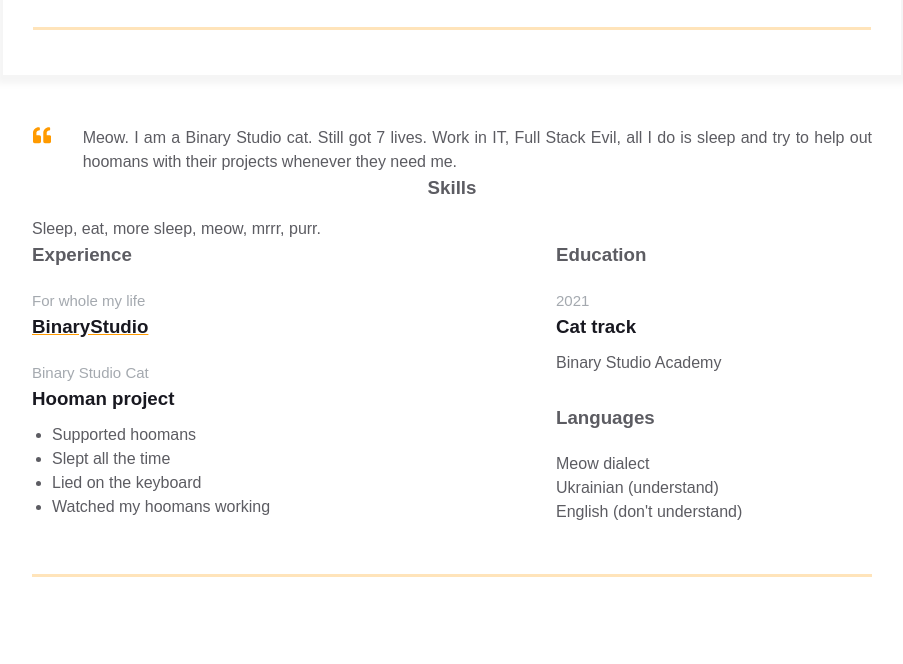
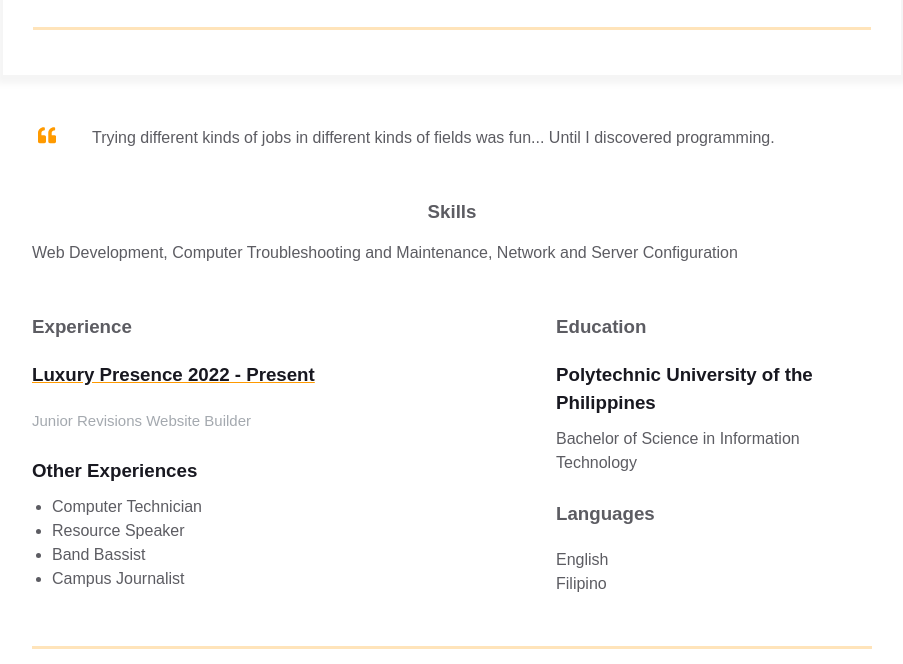
Before and after one commit to Mikoyzskie/homepage, a plain HTML site: page index.html in a window 1280 px wide. Shown: the part 305-969 px from the top of the page, without its empty margins (188-1091 px from the left). Before the commit the page ends 897 px from the top, so only its background shows below. Drawn offline with Linux system fonts and the light colour scheme.

Commit message:
Personal Information

```diff
--- a/index.html
+++ b/index.html
@@ -13,8 +13,8 @@
     <div class="resume">
         <div class="container">
             <div class="resume__block">
-                <h1 class="contact-info__header">Bulka</h1>
-                <h3 class="contact-info__sub-header">Senior Hooman Manager</h3>
+                <h1 class="contact-info__header">Myk Kenneth Escala</h1>
+                <h3 class="contact-info__sub-header">Junior Web Builder</h3>
 
                 <div class="contact_info_container fh">
                     <div class="contact-info__block">
@@ -26,7 +26,7 @@
                                     </path>
                                 </svg>
                             </div>
-                            <span>Lviv, Ukraine</span>
+                            <span>Bataan, Philippines</span>
                         </a>
                     </div>
 
@@ -43,7 +43,7 @@
                                     </path>
                                 </svg>
                             </div>
-                            <span>binary-studio</span>
+                            <span>Myk Kenneth Escala</span>
                         </a>
                     </div>
                 </div>
@@ -61,34 +61,32 @@
                     </path>
                 </svg>
             </div>
-            <p class="intro_text">Meow.
-                I am a Binary Studio cat. Still got 7 lives. Work in IT, Full Stack Evil,
-                all I do is sleep and try to help out hoomans with their projects whenever
-                they need me.
+            <p class="intro_text">Trying different kinds of jobs in different kinds of fields was fun... Until I discovered programming.
             </p>
         </div>
+        <br><br>
         <div class="skills">
             <h3 class="skills__header">Skills</h3>
-            <p class="skills__text">Sleep, eat, more sleep, meow, mrrr, purr. </p>
+            <p class="skills__text">Web Development, Computer Troubleshooting and Maintenance, Network and Server Configuration</p>
         </div>
+        <br><br>
         <div class="main-info fh">
-
             <div class="experiences">
                 <h3 class="experiences__header">Experience</h3>
                 <div class="experiences__company">
                     <div class="experiences__company-header">
-                        <span class="experiences__company-header-durability">For whole my life</span>
-                        <h3 class="experiences__company-header-name">BinaryStudio</h3>
+                        <h3 class="experiences__company-header-name">Luxury Presence 2022 - Present</h3>
                     </div>
 
                     <div class="experiences__company-project">
-                        <span class="experiences__company-project-role">Binary Studio Cat</span>
-                        <h3 class="experiences__company-project-name">Hooman project</h3>
+                        <span class="experiences__company-project-role">Junior Revisions Website Builder</span>
+                        <br><br>
+                        <h3 class="experiences__company-project-name">Other Experiences</h3>
                         <ul class="experiences__company-project-responsibilities">
-                            <li>Supported hoomans</li>
-                            <li>Slept all the time</li>
-                            <li>Lied on the keyboard</li>
-                            <li>Watched my hoomans working</li>
+                            <li>Computer Technician</li>
+                            <li>Resource Speaker</li>
+                            <li>Band Bassist</li>
+                            <li>Campus Journalist</li>
                         </ul>
                     </div>
                 </div>
@@ -98,22 +96,18 @@
                 <div class="additional-info__education">
                     <h3 class="additional-info__education-header">Education</h3>
                     <div class="additional-info__education-university">
-                        <span class="additional-info__education-university-durability">2021</span>
-                        <h3 class="additional-info__education-university-speciality">Cat track</h3>
-                        <p class="additional-info__education-university-name">Binary Studio Academy</p>
+                        <h3 class="additional-info__education-university-speciality">Polytechnic University of the Philippines</h3>
+                        <p class="additional-info__education-university-name">Bachelor of Science in Information Technology</p>
                     </div>
                 </div>
 
                 <div class="additional-info__languages">
                     <h3 class="additional-info__languages-header">Languages</h3>
                     <p class="additional-info__languages-item">
-                        Meow dialect
+                        English
                     </p>
                     <p class="additional-info__languages-item">
-                        Ukrainian (understand)
-                    </p>
-                    <p class="additional-info__languages-item">
-                        English (don't understand)
+                        Filipino
                     </p>
                 </div>
             </div>
```
Also changed, not shown: 1 other file.
